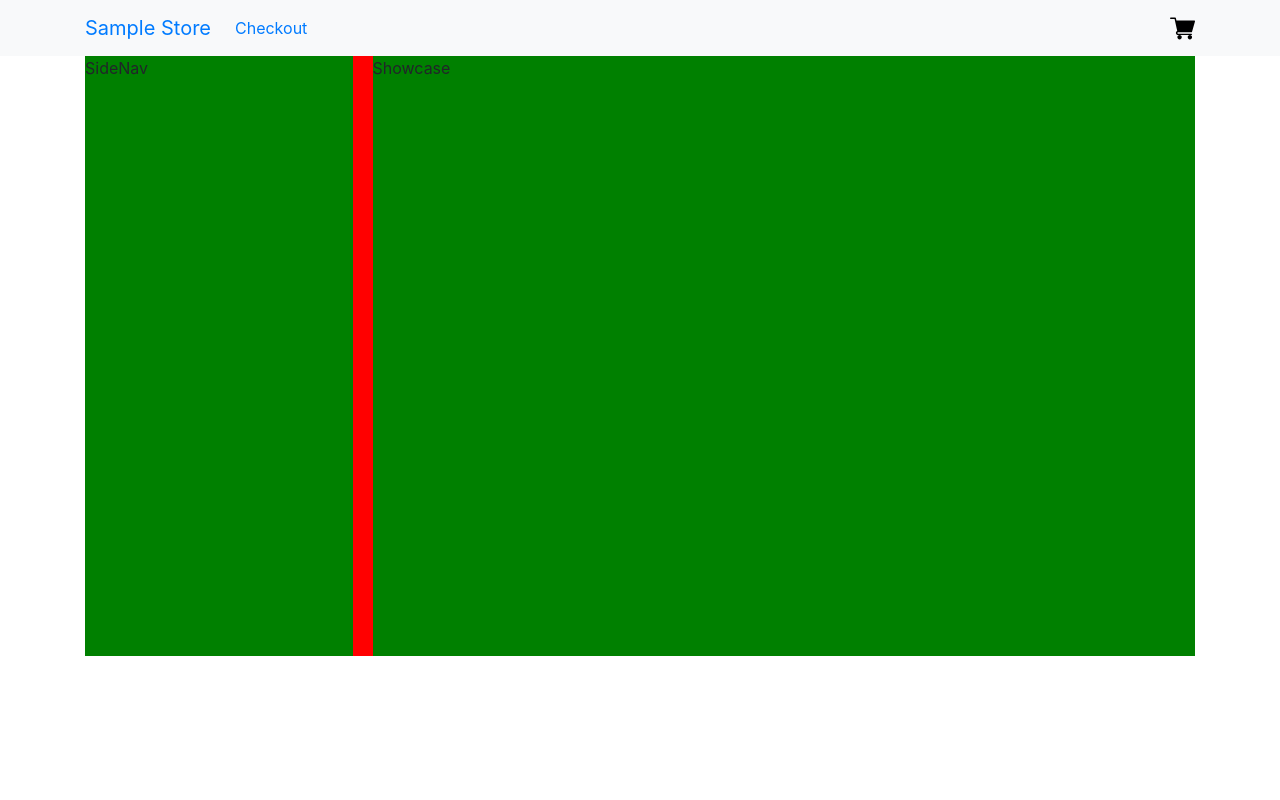
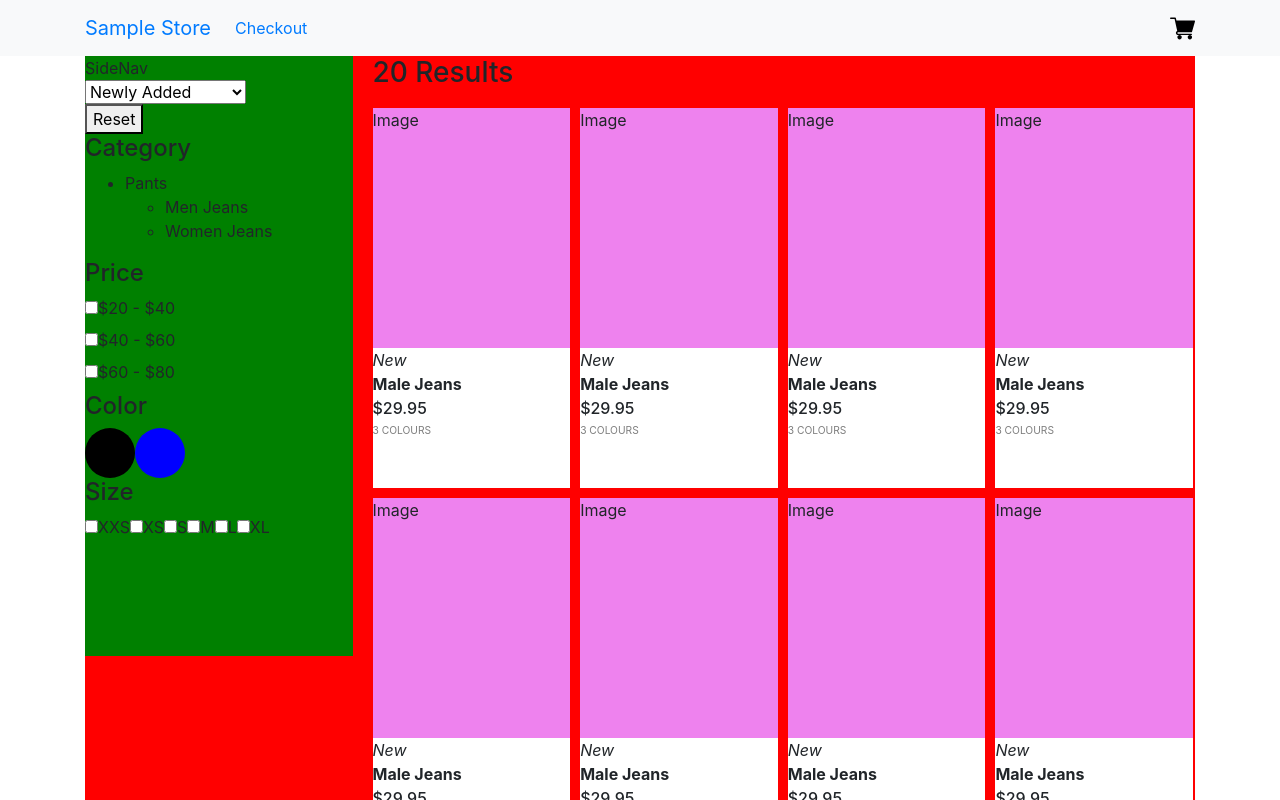
Before and after one commit to RGarbulha/react-sample_store, a React (Create React App) app: page / in a window 1280 px wide. Shown: the top 800 px of the page. Built offline with nearby package versions, Linux system fonts and the light colour scheme.

Commit message:
content layout added

```diff
--- a/src/components/Cart/cart.css
+++ b/src/components/Cart/cart.css
@@ -7,6 +7,7 @@
     right: 0;
     transition: 0.3s;
     transition-delay: visibility 0.3s;
+    z-index: 99;
 }
 
 .cart-inactive{
--- a/src/components/Showcase/Showcase.js
+++ b/src/components/Showcase/Showcase.js
@@ -3,9 +3,26 @@ import React from 'react'
 import './showcase.css'
 
 export default function Showcase() {
+
+    var list = [0,1,2,3,4,5,6,7,8,9,10,11,12,13,14,15,16,17,18,19,20,21]
+
     return (
         <div className="display">
-            Showcase
+            <div><h3>20 Results</h3></div>
+            <div className="showcaseList">
+                {list.map(item=>
+                    (
+                        <div className="showcaseItem">
+                            <div className="showcaseZoom"></div>
+                            <div className="showcaseImage">Image</div>
+                            <div className="showcaseTopNote">New</div>
+                            <div className="showcaseTitle"><span>Male Jeans</span></div>
+                            <div className="showcasePrice"><span>$29.95</span></div>
+                            <div className="showcaseColours"><small>3 COLOURS</small></div>
+                        </div>
+                    )
+                )}
+            </div>
         </div>
     )
 }
--- a/src/components/Showcase/showcase.css
+++ b/src/components/Showcase/showcase.css
@@ -1,5 +1,62 @@
 .display{
     width: calc(75% - 10px);
-    height: 600px;
-    background-color: green;
+    height: fit-content;
 }
+
+.showcaseList{
+    width: 100%;
+    padding: 10px 0 ;
+    height: fit-content;
+    display: flex;
+    flex-direction: row;
+    flex-wrap: wrap;
+    justify-content: left;
+    column-gap: 10px;
+    row-gap: 10px;
+}
+
+.showcaseItem{
+    position: relative;
+    width: calc(25% - 8px);
+    height: 380px;
+    background-color: white;
+    cursor: pointer;
+}
+
+.showcaseImage{
+    width: 100%;
+    height: 240px;
+    background-color: violet;
+}
+
+.showcaseTopNote{
+    font-style: italic;
+}
+
+.showcaseTitle{
+    font-weight: 700;
+}
+
+.showcasePrice{
+    font-weight: 500;
+}
+
+.showcaseColours{
+    font-weight: bold;
+    font-size: 0.8rem;
+    color: #7e7e7e;
+}
+
+.showcaseItem .showcaseZoom{
+    position: absolute;
+    top:0px;
+    right:0px;
+    width: 50px;
+    height: 50px;
+    background-color: yellow;
+    visibility: hidden;
+}
+
+.showcaseItem:hover .showcaseZoom{
+    visibility: visible;
+}
--- a/src/components/SideNav/SideNav.js
+++ b/src/components/SideNav/SideNav.js
@@ -1,11 +1,57 @@
-import React from 'react'
+import React from "react";
 
-import './sidenav.css'
+import "./sidenav.css";
 
 export default function SideNav() {
-    return (
-        <div className="sidemenu">
-            SideNav
-        </div>
-    )
+  return (
+    <div className="sidemenu">
+      SideNav
+      <div>
+      <select name="orderBy" id="orderBy">
+        <option value="latest">Newly Added</option>
+        <option value="low">Price: Low to High</option>
+        <option value="high">Price: High to Low</option>
+      </select>
+      </div>
+      <div>
+          <button>Reset</button>
+      </div>
+      <div>
+        <h4> Category </h4>
+        <ul>
+          <li>Pants</li>
+          <ul>
+            <li>Men Jeans</li>
+            <li>Women Jeans</li>
+          </ul>
+        </ul>
+      </div>
+      <div>
+          <h4>Price</h4>
+          <div style={{display:"flex",flexDirection:"column"}}>
+          <label htmlFor="priceFilter0"><input type="checkbox" name="priceFilter" id="priceFilter0" value="20-40"/>$20 - $40</label>
+          <label htmlFor="priceFilter1"><input type="checkbox" name="priceFilter" id="priceFilter1" value="40-60"/>$40 - $60</label>
+          <label htmlFor="priceFilter2"><input type="checkbox" name="priceFilter" id="priceFilter2" value="60-80"/>$60 - $80</label>
+          </div>
+      </div>
+      <div>
+          <h4>Color</h4>
+          <div style={{display:"flex",flexDirection:"row"}}>
+              <div id="black" style={{width:50,height:50,backgroundColor:"#000",borderRadius:25}}></div>
+              <div id="blue"  style={{width:50,height:50,backgroundColor:"#00f",borderRadius:25}}></div>
+          </div>
+      </div>
+      <div>
+          <h4>Size</h4>
+          <div>
+          <label htmlFor="sizeFilter0"><input type="checkbox" name="priceFilter" id="priceFilter2" value="60-80"/>XXS</label>
+          <label htmlFor="sizeFilter0"><input type="checkbox" name="priceFilter" id="priceFilter2" value="60-80"/>XS</label>
+          <label htmlFor="sizeFilter0"><input type="checkbox" name="priceFilter" id="priceFilter2" value="60-80"/>S</label>
+          <label htmlFor="sizeFilter0"><input type="checkbox" name="priceFilter" id="priceFilter2" value="60-80"/>M</label>
+          <label htmlFor="sizeFilter0"><input type="checkbox" name="priceFilter" id="priceFilter2" value="60-80"/>L</label>
+          <label htmlFor="sizeFilter0"><input type="checkbox" name="priceFilter" id="priceFilter2" value="60-80"/>XL</label>
+          </div>
+      </div>
+    </div>
+  );
 }
--- a/src/index.css
+++ b/src/index.css
@@ -1,3 +1,4 @@
+
 body {
   margin: 0;
   font-family: -apple-system, BlinkMacSystemFont, 'Segoe UI', 'Roboto', 'Oxygen',
```
